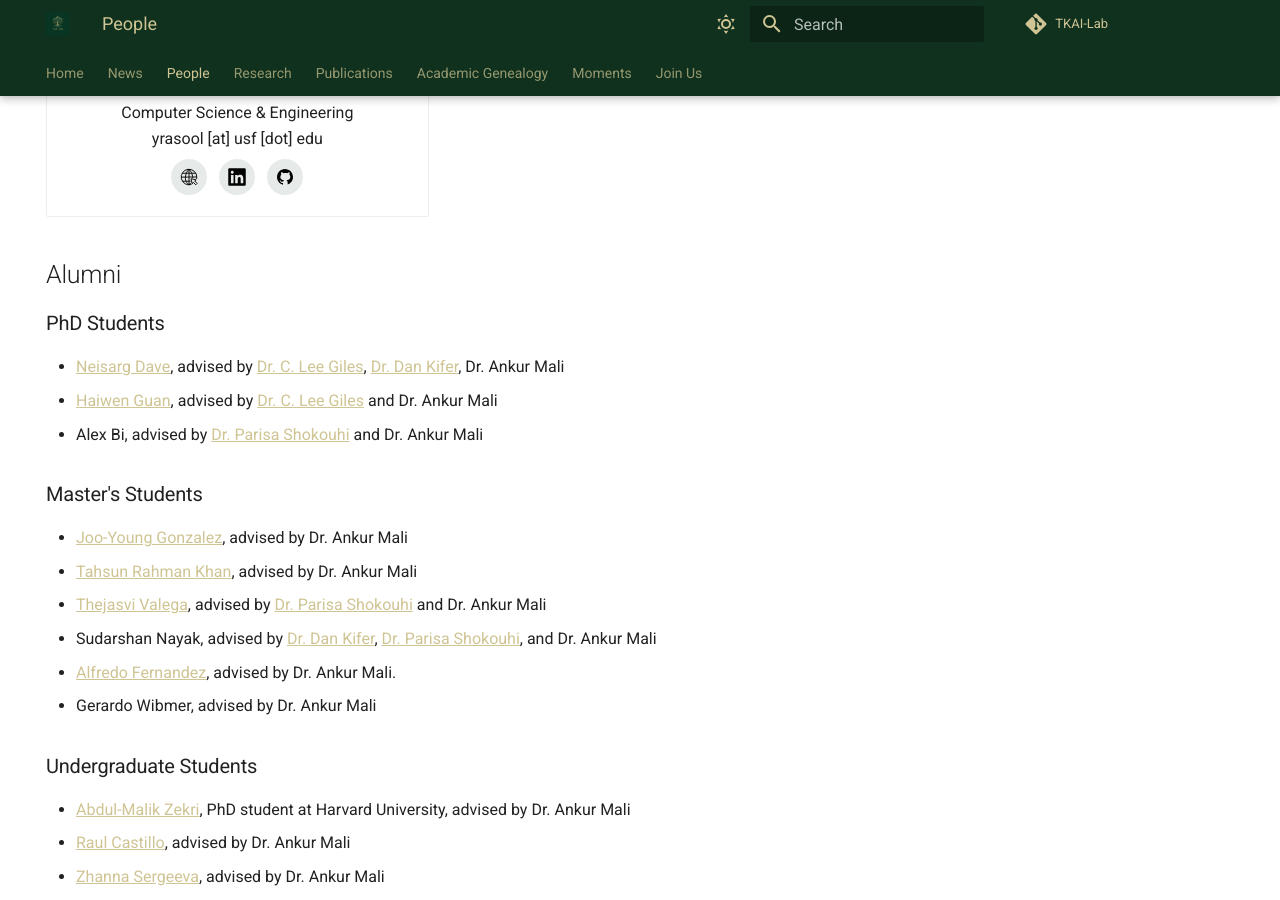
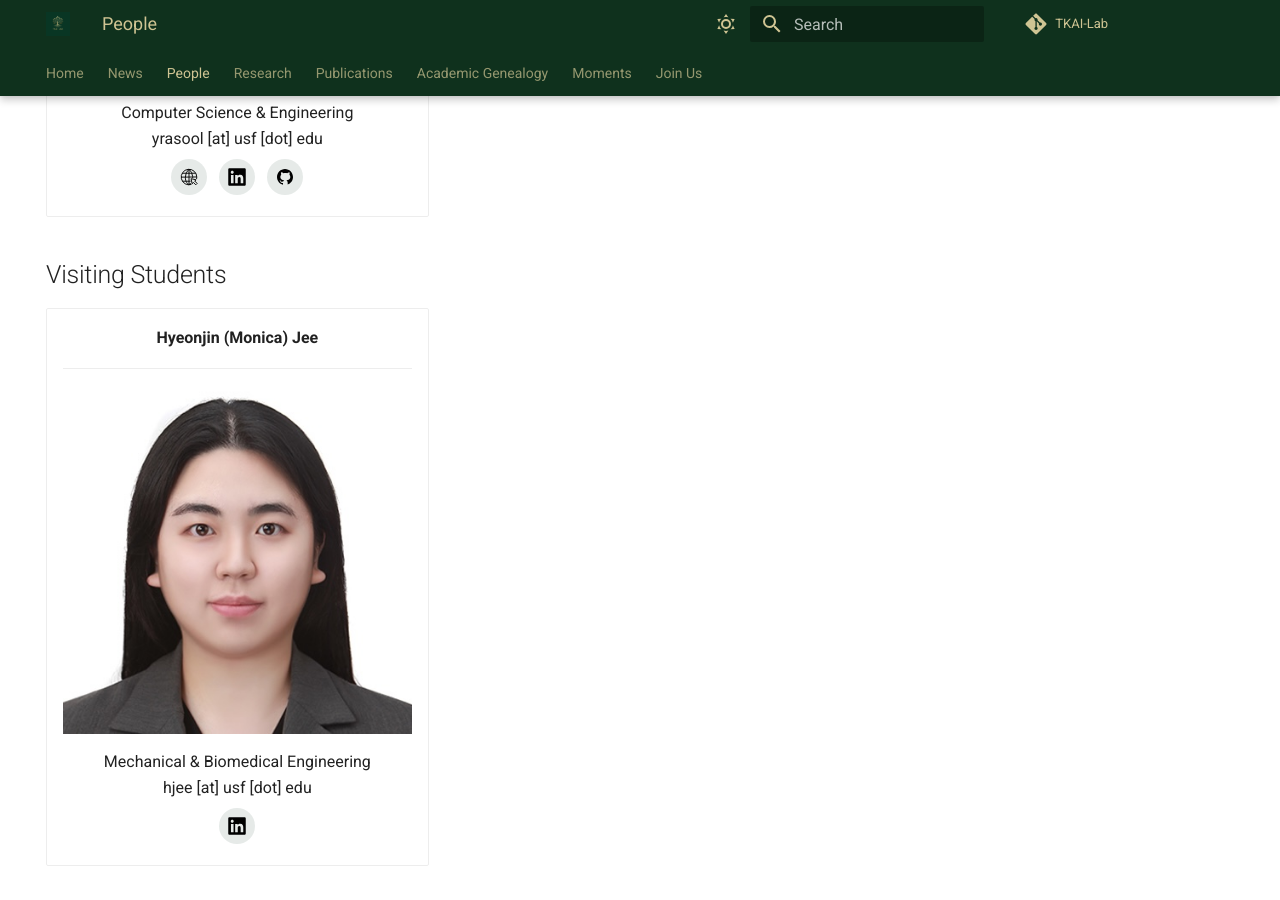
Before and after one commit to TKAI-LAB-Mali/tkai-lab-mali.github.io, an MkDocs documentation site: the page built from docs/people.md, in a window 1280 px wide and 900 px high, scrolled down 2490 px. Built offline with MkDocs 1.6.1 and Material for MkDocs 9.7.7, drawn with Linux system fonts in a browser that asks for light colours.

Commit message:
Add monica (#25)
* add

* square

```diff
--- a/docs/people.md
+++ b/docs/people.md
@@ -153,6 +153,24 @@ hide:
 
 </div>
 
+## Visiting Students
+
+<div class="grid cards" markdown>
+
+- **Hyeonjin (Monica) Jee**
+
+    ---
+
+    ![Hyeonjin Jee](./assets/images/people/HyeonjinJee.jpg)
+
+    Mechanical & Biomedical Engineering <br>
+    hjee [at] usf [dot] edu<br>
+
+    [<img src="../assets/icons/linkedin.svg" alt="LinkedIn" width="30" height="30">](https://www.linkedin.com/in/hyeonjinjee/)
+    {: .card-socials }
+
+</div>
+
 ## Alumni
 
 ### PhD Students
```
Also changed, not shown: docs/assets/images/people/HyeonjinJee.jpg (added).
